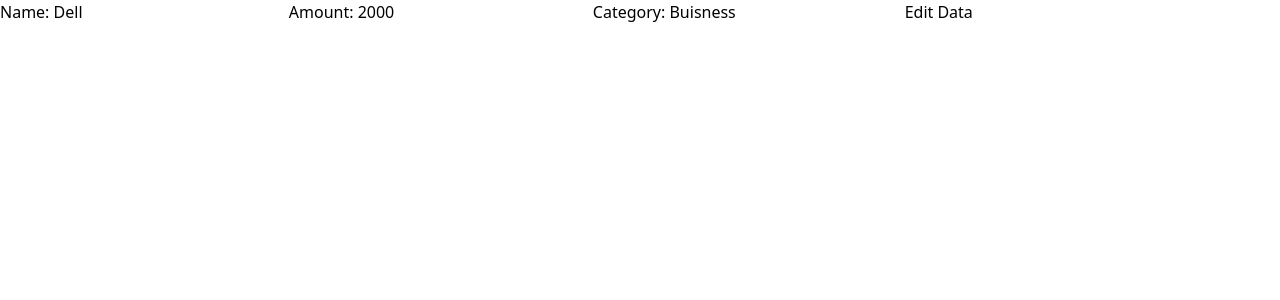
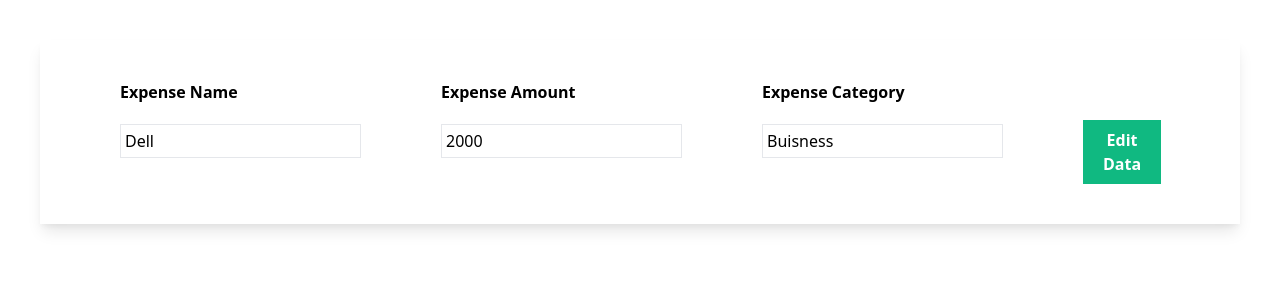
Before and after one commit to PiotrWirth/Expense_Tracker, a Django app: page /edit/1/ in a window 1280 px wide. Shown: the top 300 px of the page. Run offline with Django 4.2, Linux system fonts and the light colour scheme; data comes from the database, SQL or seed files in the repository; style sheets or scripts are compiled from the project's sources.

Commit message:
Styled edit expense page

```diff
--- a/expense/tracker/templates/tracker/edit.html
+++ b/expense/tracker/templates/tracker/edit.html
@@ -1,8 +1,44 @@
 {% extends 'base.html' %}
 {% block content %}
-<form method="post">
+<form method="post" class='shadow-lg m-10'>
     {% csrf_token %}
-    {{expense_form}}
-    <button type='submit'>Edit Data</button>
+    <div class='px-10 py-10 flex'>
+        <div class='mx-10'>
+            <div class='mb-5'>
+                <label class='font-semibold'>Expense Name</label>
+            </div>
+            <div class='border p-1'>
+                {{expense_form.name}}
+            </div>
+        </div>
+
+        <div class='mx-10'>
+            <div class='mb-5'>
+                <label class='font-semibold'>Expense Amount</label>
+            </div>
+            <div class='border p-1'>
+                {{expense_form.amount}}
+            </div>
+        </div>
+
+        <div class='mx-10'>
+            <div class='mb-5'>
+                <label class='font-semibold'>Expense Category</label>
+            </div>
+            <div class='border p-1'>
+                {{expense_form.category}}
+            </div>
+        </div>
+
+        <div class='mx-10 mt-10'>
+            <button class='bg-green-500 px-5 py-2 text-white font-bold' type='submit'>Edit Data</button>
+        </div>
+    </div>
+
+
+
+
+
+
 </form>
 {% endblock content %}
```
